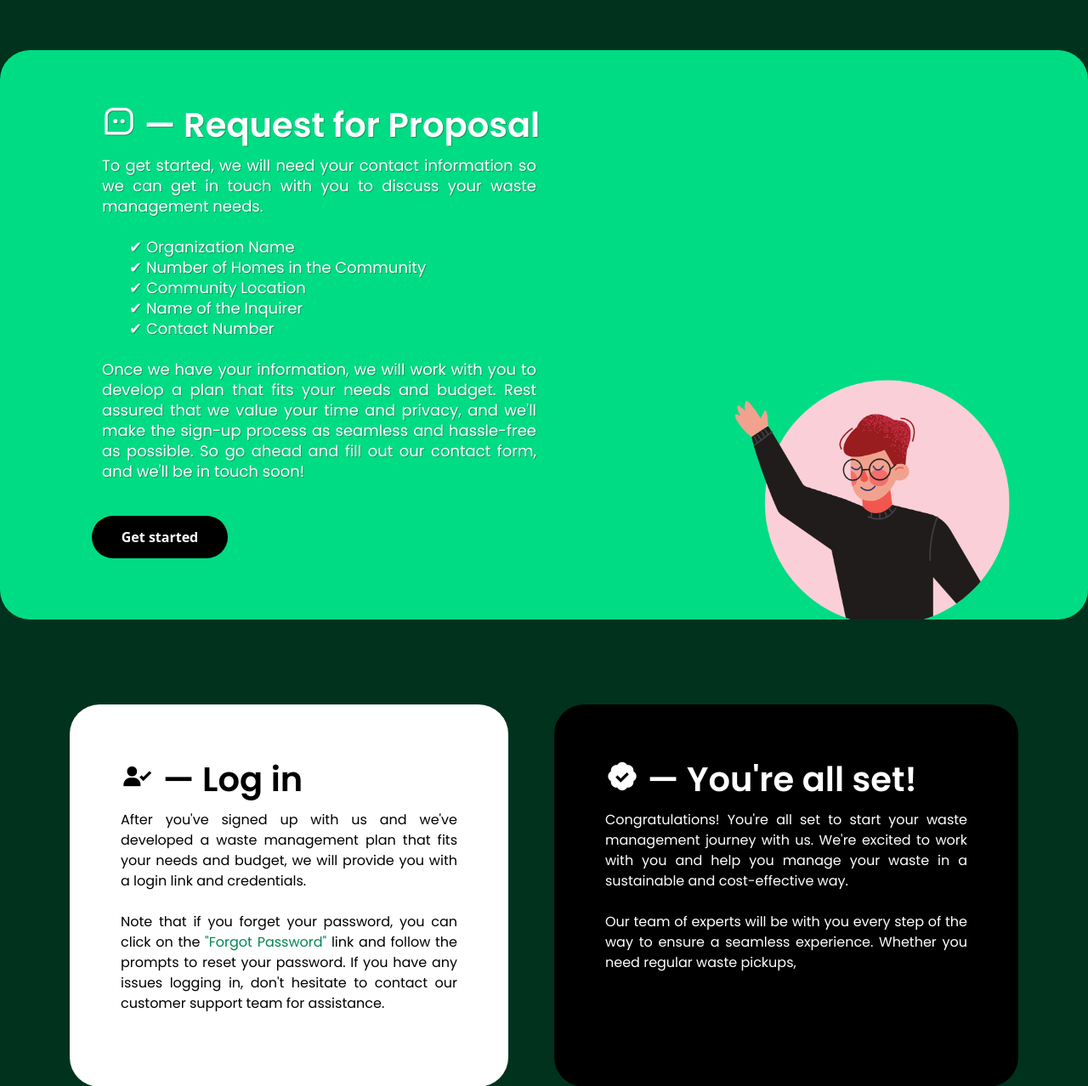
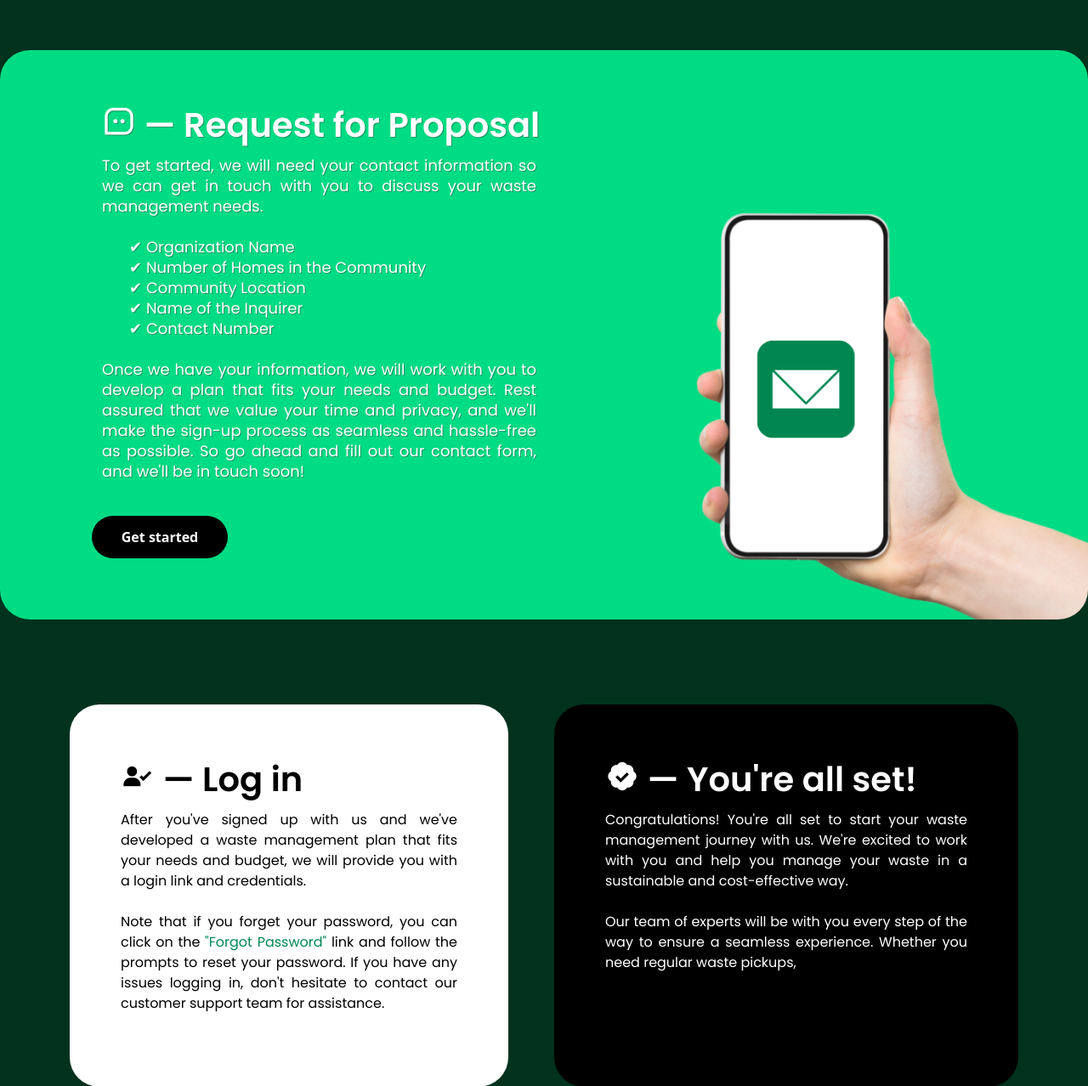
Before and after one commit to Pakkunov/Bosyo1, a Django app: page /contact/ in a window 1280 px wide. Shown: the part 520-1798 px from the top of the page at 85% size. Run offline with Django 4.2, Linux system fonts and the light colour scheme; parts of the project's set-up code (start-up, migrations or seed data) failed here and were passed over; some libraries are stand-ins or nearby versions; some web fonts are replaced.

Commit message:
update contact-form.html

```diff
--- a/website/static/css/contact-form.css
+++ b/website/static/css/contact-form.css
@@ -1,7 +1,7 @@
 .contact-process {
     background-color: #00321e;
     width: 100%;
-    height: 2000px;
+    height: 1800px;
     color: white;
   }
 
@@ -25,10 +25,10 @@
     text-align: justify;
     margin-top: 100px;
     margin-bottom: 100px;
-    background-image: url(/static/images/ourservices-1.png);
+    background-image: url(/static/images/contact1.png);
     background-repeat: no-repeat;
-    background-position: 10% 87%;
-    background-size: cover;
+    background-position: 100% 90%;
+    background-size: 45%;
     text-shadow: #179563 1px 1px;
     font-size: large;
   }
@@ -69,13 +69,15 @@
     height: 450px;
     text-align: justify;
     margin-bottom: 100px;
-    /* background-image: url(/static/images/ourservices-1.png); */
+    /* background-image: url(/static/images/contact2.png);
     background-repeat: no-repeat;
-    background-position: 10% 87%;
-    background-size: cover;
+    background-size: 60%;
+    background-position: center 100%; */
     color: black;
     margin-right: 30px;
   }
+
+
 
   .contact-link {
     text-decoration: none;
@@ -90,13 +92,13 @@
     background-color: #000;
     padding: 60px;
     max-width: 900px;
-    height: 450px;
+    height: 450px;;
     text-align: justify;
     margin-bottom: 100px;
-    /* background-image: url(/static/images/ourservices-1.png); */
+    /* background-image: url(/static/images/contact3.png);
     background-repeat: no-repeat;
-    background-position: 10% 87%;
-    background-size: cover;
+    background-size: 40%;
+    background-position: center 100%; */
     color: #fff;
   }
 
```
Also changed, not shown: website/static/images/contact-2.png (deleted), website/static/images/contact1.png (added), website/static/images/contact2.png (added), website/static/images/contact3.png (added).
